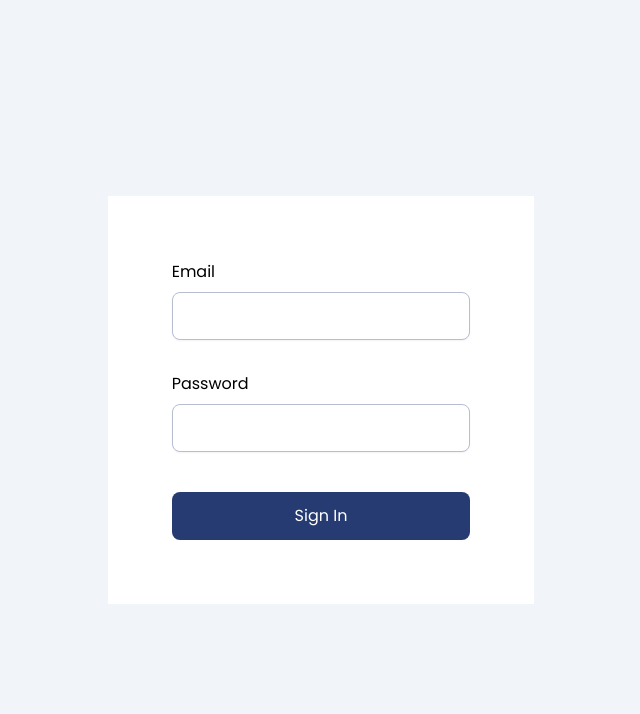
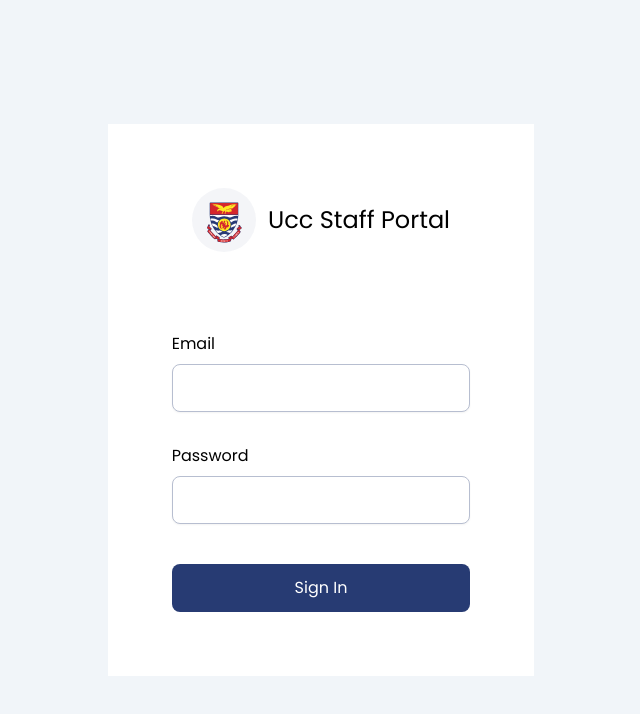
Before and after one commit to Sarbeng/react_portal, a React (Vite) app: page / in a window 1280 px wide. Shown: the top 714 px of the page, without its empty margins (319-959 px from the left). Built offline with nearby package versions, Linux system fonts and the light colour scheme.

Commit message:
logo section added to form, logo section abstracted into component in assets folder

```diff
--- /dev/null
+++ b/src/assets/UccLogo.tsx
@@ -0,0 +1,14 @@
+import ucc_logo from "./ucc_logo.svg"
+
+export default function UccLogo () {
+    return (
+
+           <div className="flex justify-center items-center gap-3 mb-20 ">
+           <div className="bg-primary-main/[0.05] h-16 w-16 rounded-full ">
+           <img src={ucc_logo} alt="" className="  p-3.5 "  />
+           </div>
+           <h2 className="text-2xl">Ucc Staff Portal</h2>
+         </div>
+
+    );
+}
--- a/src/components/IconInput.tsx
+++ b/src/components/IconInput.tsx
@@ -14,6 +14,6 @@
 
 export function IconInput (props: Props){
     return (
-
+        <div></div>
     );
 }
--- a/src/pages/Login/LoginPage.tsx
+++ b/src/pages/Login/LoginPage.tsx
@@ -1,12 +1,9 @@
 import TextInput from "../../components/TextInput";
 import { useFormik } from "formik";
-import { useEffect, useState } from "react";
 import * as Yup from "yup";
+import UccLogo from "../../assets/UccLogo"
 
-const handleClick = (event: any) => {
-  event.preventDefault();
-  console.log("clicked");
-};
+
 
 export default function LoginPage() {
 
@@ -33,8 +30,12 @@
   return (
     <>
       <div className="flex justify-center items-center h-screen w-screen md:bg-slate-100">
-        <div className="p-4 md:p-16 bg-white w-full md:w-1/3">
+        <div className="p-4 md:p-16 bg-white w-full md:w-4/12">
           <form onSubmit={formik.handleSubmit}>
+
+            {/* the logo section of the form goes here */}
+            <UccLogo />
+            {/* end of logo section */}
             <div className="mb-6">
               <TextInput
                 inputStyle = {formik.touched && formik.errors.email ? ("error"): "default"}
```
Also changed, not shown: src/assets/ucc_logo.svg (added).
